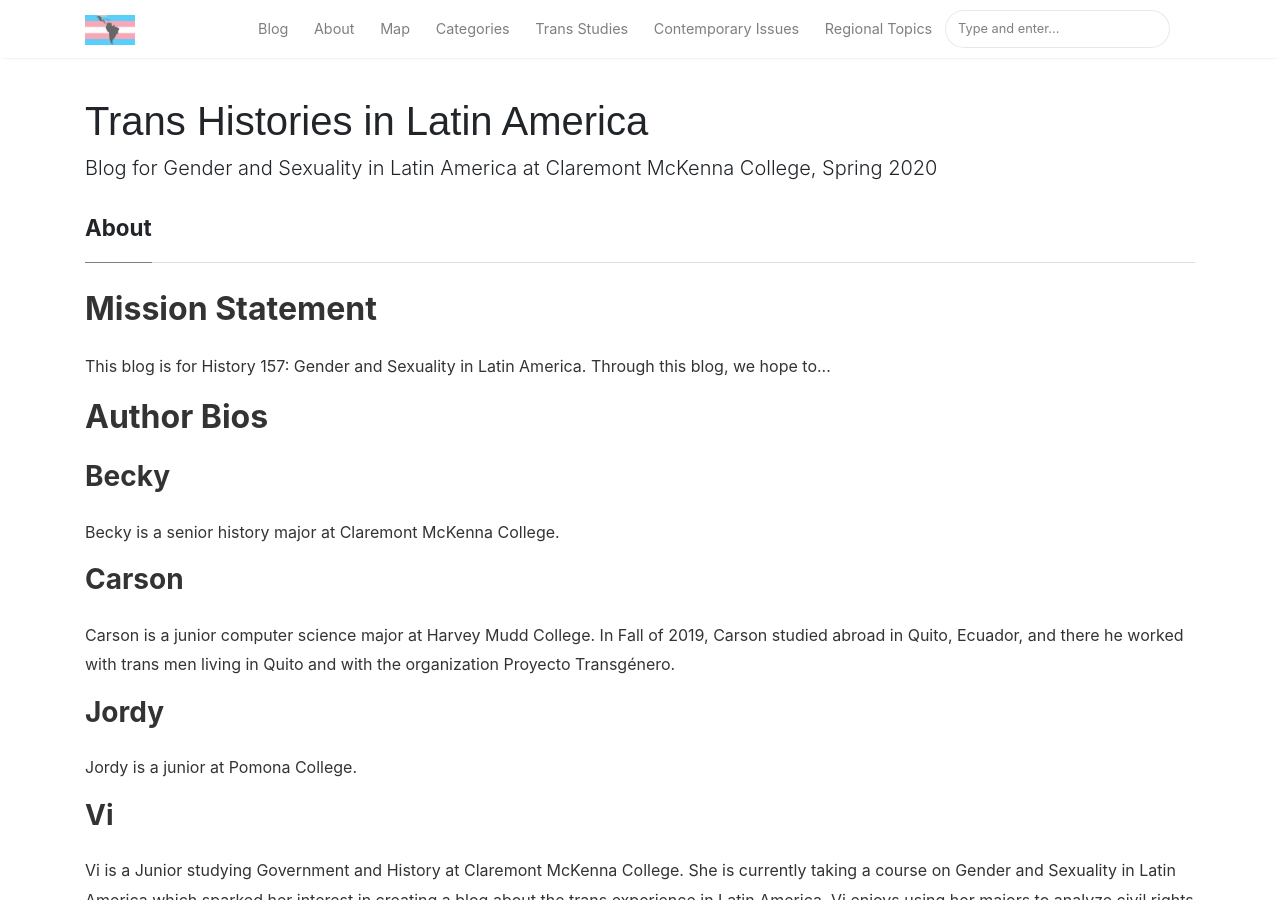
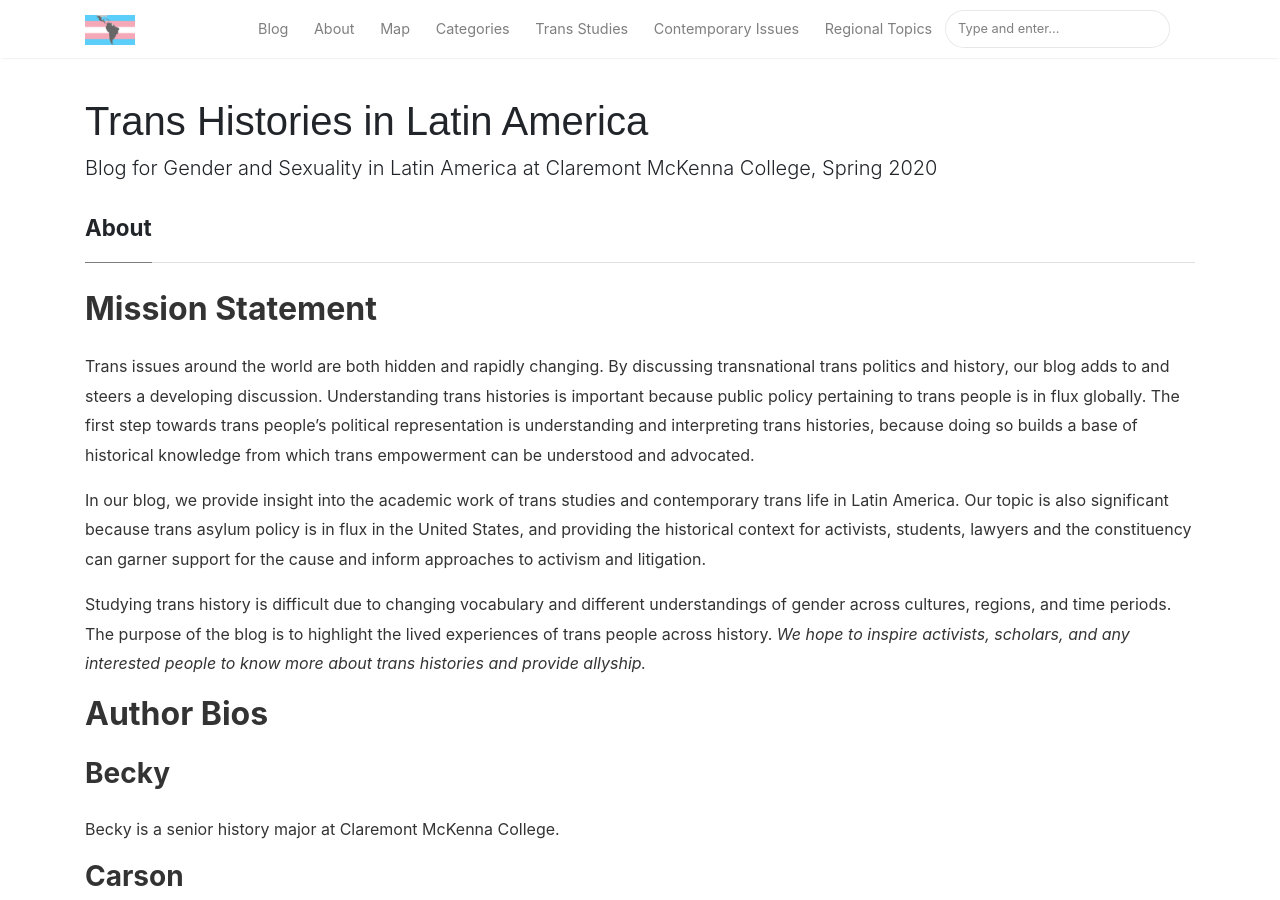
Before and after one commit to CarsonHerness/Trans-Histories-in-Latin-America, a Jekyll site: the page built from _pages/about.md, in a window 1280 px wide and 900 px high. Built offline with Jekyll 4.4.1, drawn with Linux system fonts in a browser that asks for light colours; nearby versions of some CDN libraries; comment, search, counter and statistics services are not loaded.

Commit message:
Add mission statement

```diff
--- a/_pages/about.md
+++ b/_pages/about.md
@@ -7,7 +7,15 @@ comments: true
 
 ## Mission Statement
 <div>
-<p> This blog is for History 157: Gender and Sexuality in Latin America. Through this blog, we hope to... </p>
+<p>
+Trans issues around the world are both hidden and rapidly changing. By discussing transnational trans politics and history, our blog adds to and steers a developing discussion. Understanding trans histories is important because public policy pertaining to trans people is in flux globally. The first step towards trans people’s political representation is understanding and interpreting trans histories, because doing so builds a base of historical knowledge from which trans empowerment can be understood and advocated.
+</p>
+<p>
+In our blog, we provide insight into the academic work of trans studies and contemporary trans life in Latin America. Our topic is also significant because trans asylum policy is in flux in the United States, and providing the historical context for activists, students, lawyers and the constituency can garner support for the cause and inform approaches to activism and litigation.
+</p>
+<p>
+Studying trans history is difficult due to changing vocabulary and different understandings of gender across cultures, regions, and time periods. The purpose of the blog is to highlight the lived experiences of trans people across history.<em> We hope to inspire activists, scholars, and any interested people to know more about trans histories and provide allyship. </em>
+</p>
 </div>
 
 ## Author Bios
```
